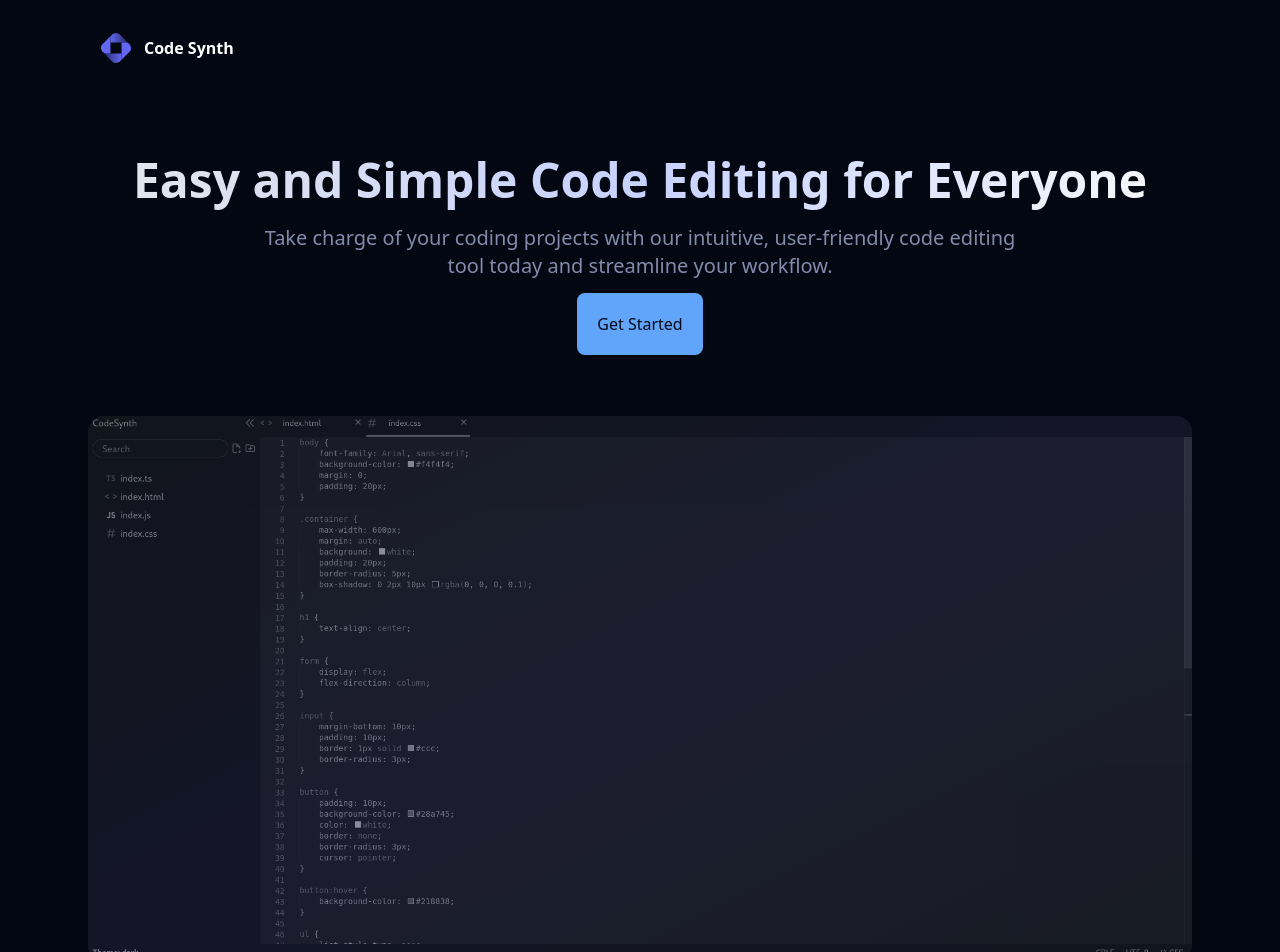
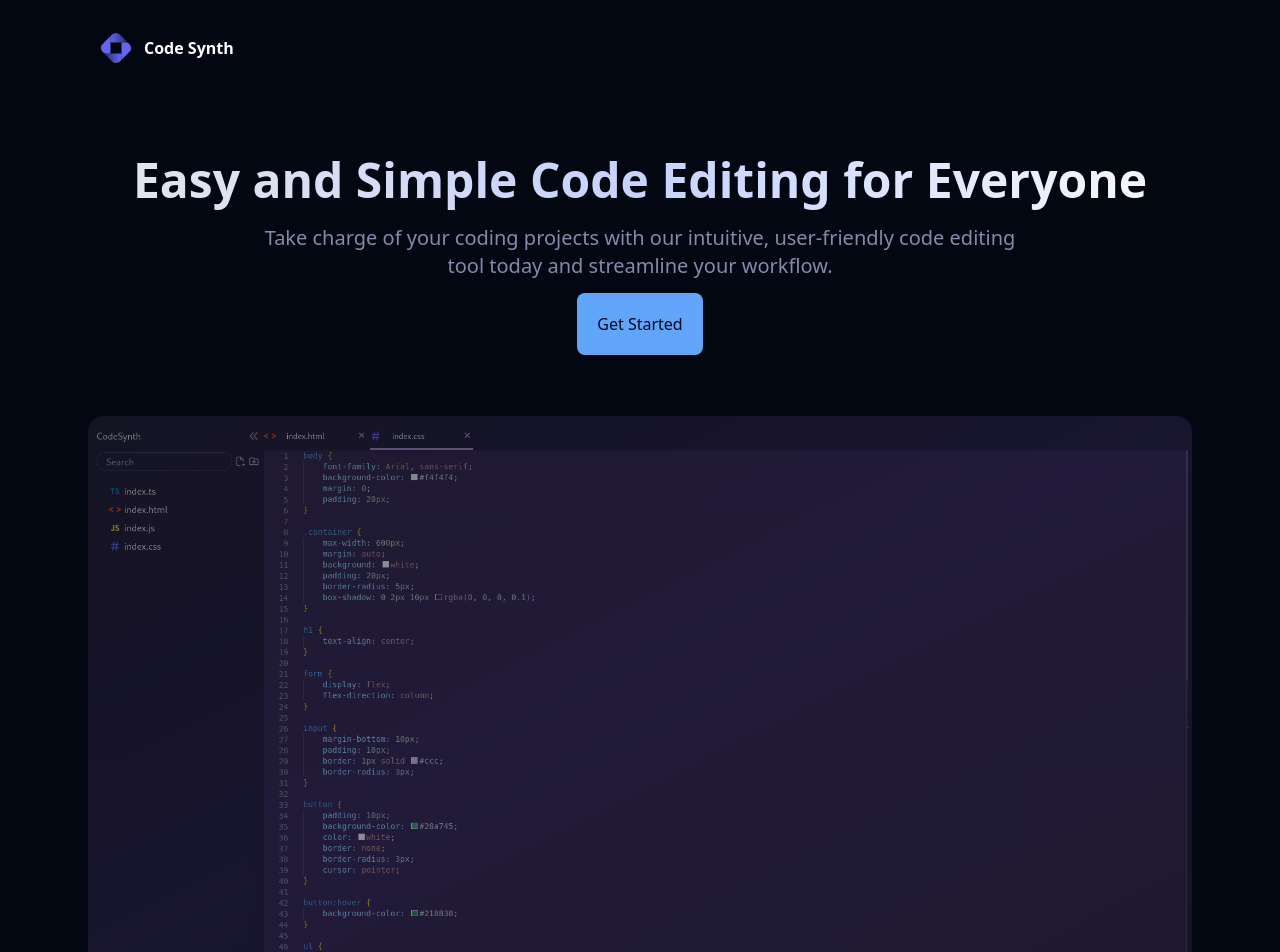
Before and after one commit to richmondnkrumah/codeSynth, a Next.js app: page / in a window 1280 px wide. Shown: the top 952 px of the page. Built offline with nearby package versions, Linux system fonts and the light colour scheme.

Commit message:
updatedImage

```diff
--- a/src/app/page.tsx
+++ b/src/app/page.tsx
@@ -2,15 +2,13 @@ import Link from 'next/link'
 import React from 'react'
 import Image from "next/image";
 import logo from "../../public/logo.svg";
-import thumb from "../../public/poi.png";
+import thumb from "../../public/kl.png";
 //
 
 type Props = {}
 const Home = (props: Props) => {
   return (
     <>
-
-
       <header className="z-30 mt-2 w-full md:mt-5">
         <div className="mx-auto max-w-6xl px-4 sm:px-6">
           <div className="relative flex h-14 px-3 ">
@@ -63,7 +61,7 @@ const Home = (props: Props) => {
                 {/* Video thumbnail */}
                 <figure className="relative overflow-hidden rounded-2xl before:absolute before:inset-0 before:-z-10 before:bg-gradient-to-br before:from-gray-900 before:via-indigo-500/20 before:to-gray-900">
                   <Image
-                    className="opacity-50 grayscale w-auto h-auto"
+                    className="opacity-50 p-1 bg-[#1A1020]"
                     src={thumb}
                     width={1104}
                     height={576}
```
Also changed, not shown: public/kl.png (added).
